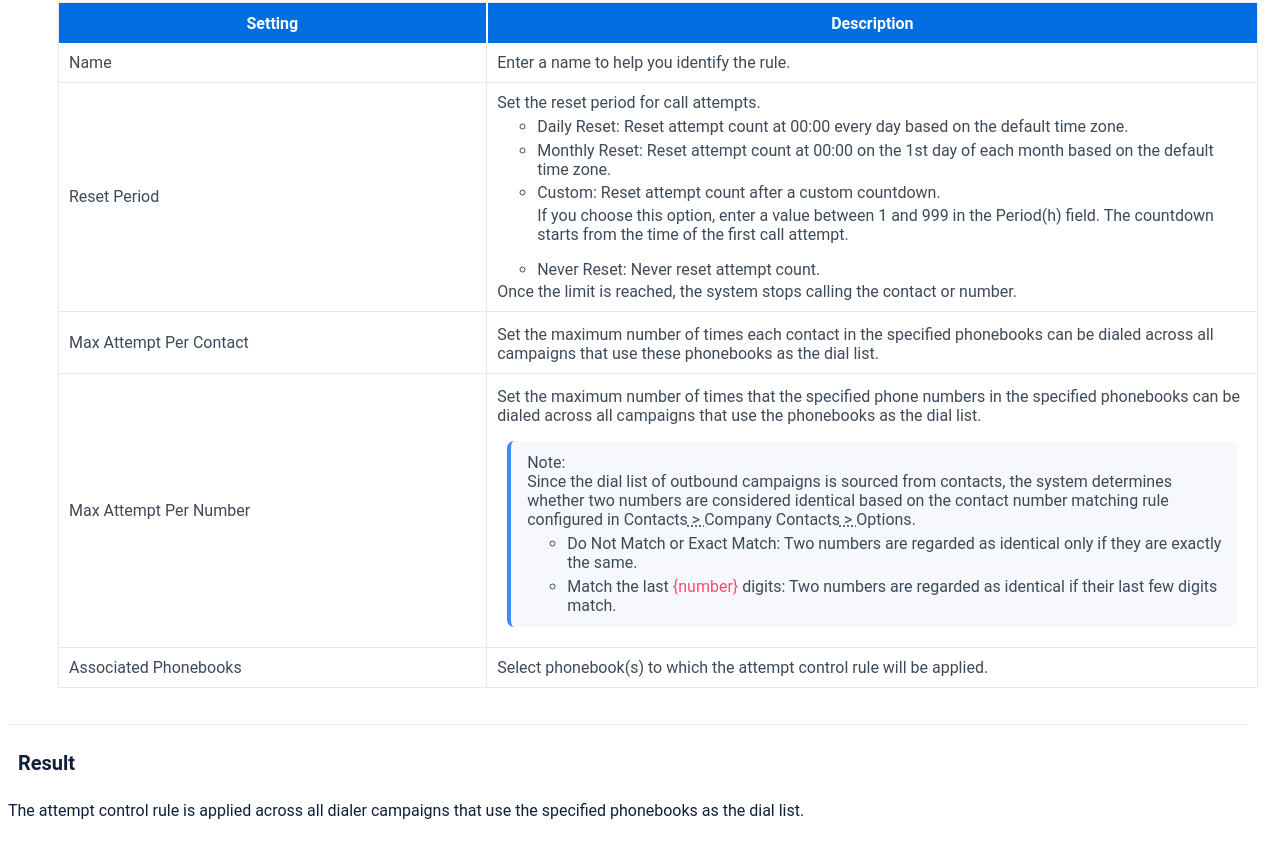
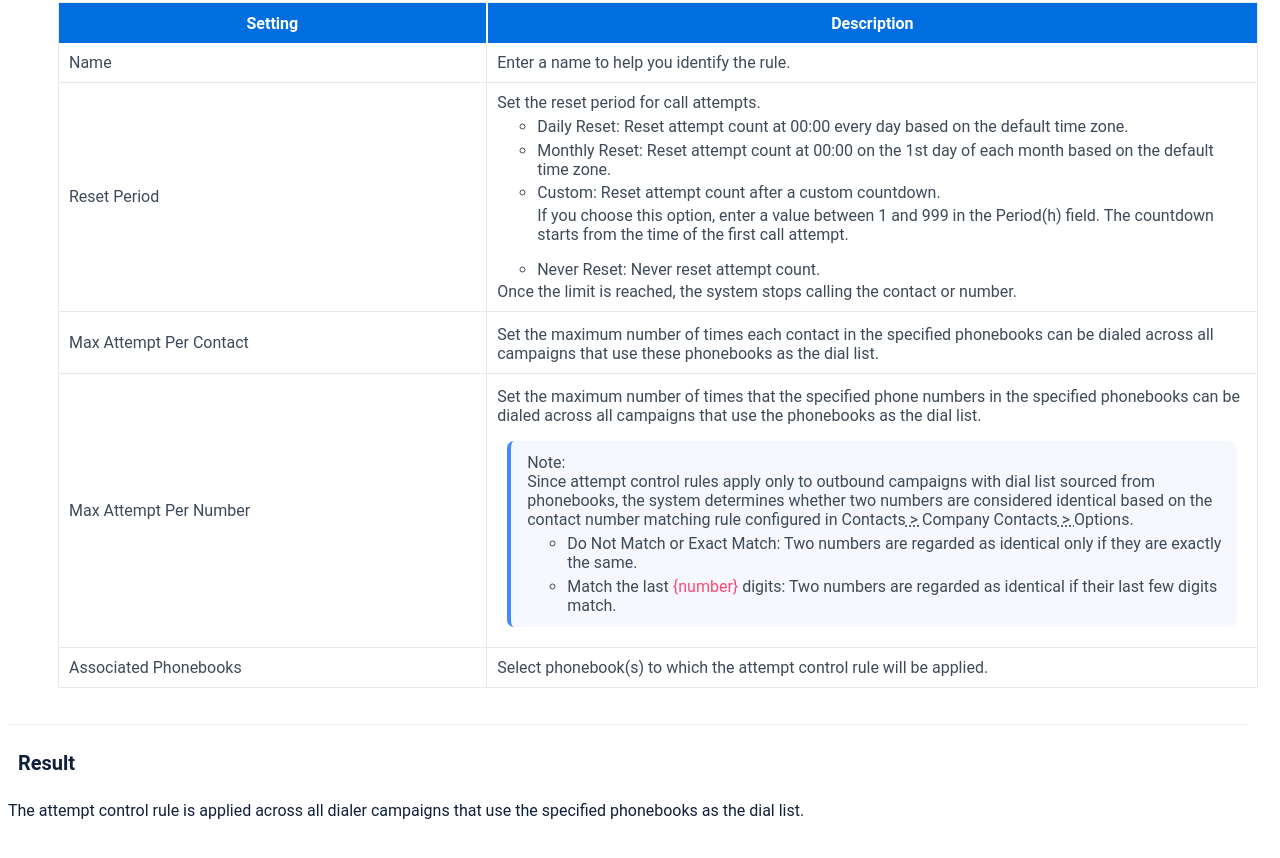
Before and after one commit to yeastardocs/beta, a plain HTML site: page configure-an-attempt-control-rule.html in a window 1280 px wide. Shown: the part 1398-2256 px from the top of the page. Drawn offline with Linux system fonts and the light colour scheme.

Commit message:
attempt control

```diff
--- a/configure-an-attempt-control-rule.html
+++ b/configure-an-attempt-control-rule.html
@@ -122,10 +122,7 @@
                                                   campaigns that use the phonebooks as the dial
                                                   list.</p>
                                                 <div class="- topic/p p">
-                                                  <div class="- topic/note note note note_note" id="attempt-controls__note_unf_f53_yfc" data-ofbid="attempt-controls__note_unf_f53_yfc"><span class="note__title">Note:</span> Since the dial list of
-                                                  outbound campaigns is sourced from contacts, the
-                                                  system determines whether two numbers are
-                                                  considered identical based on the contact number
+                                                  <div class="- topic/note note note note_note" id="attempt-controls__note_unf_f53_yfc" data-ofbid="attempt-controls__note_unf_f53_yfc"><span class="note__title">Note:</span> Since attempt control rules apply only to outbound campaigns with dial list sourced from phonebooks, the system determines whether two numbers are considered identical based on the contact number
                                                   matching rule configured in <span class="+ topic/ph ui-d/menucascade ph menucascade"><span class="+ topic/ph ui-d/uicontrol ph uicontrol">Contacts</span><abbr title="and then"> &gt; </abbr><span class="+ topic/ph ui-d/uicontrol ph uicontrol">Company Contacts</span><abbr title="and then"> &gt; </abbr><span class="+ topic/ph ui-d/uicontrol ph uicontrol">Options</span></span>.<ul class="- topic/ul ul">
                                                   <li class="- topic/li li"><span class="+ topic/ph ui-d/uicontrol ph uicontrol">Do Not Match</span> or
                                                   <span class="+ topic/ph ui-d/uicontrol ph uicontrol">Exact Match</span>: Two numbers
```
